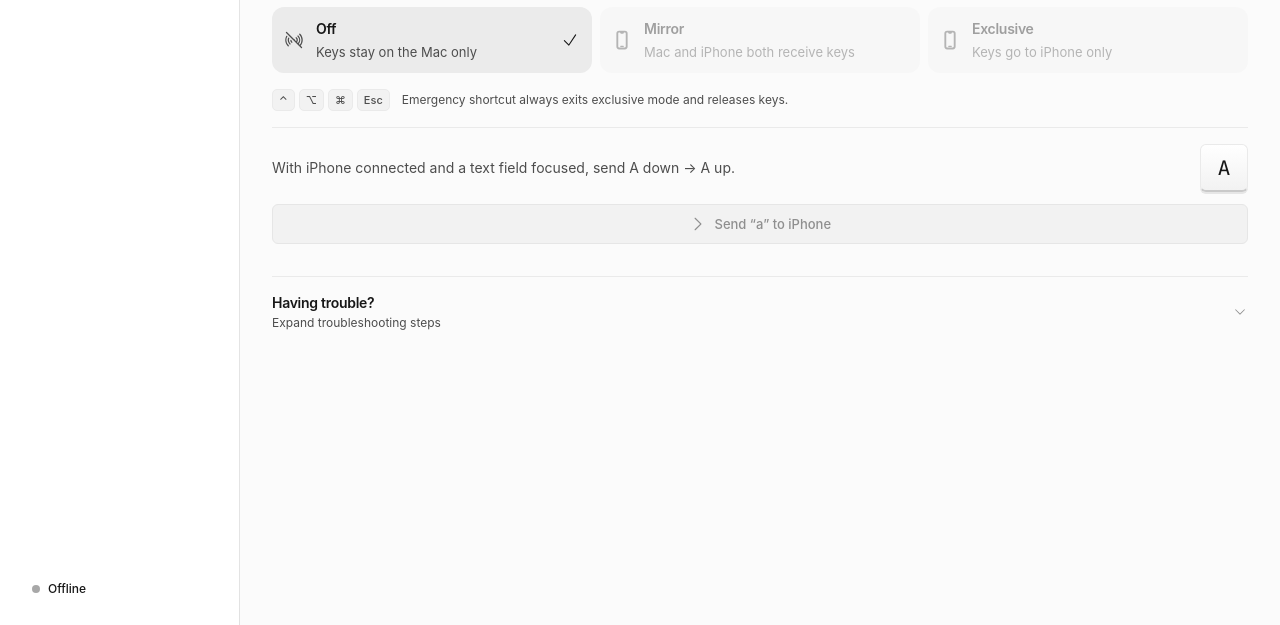
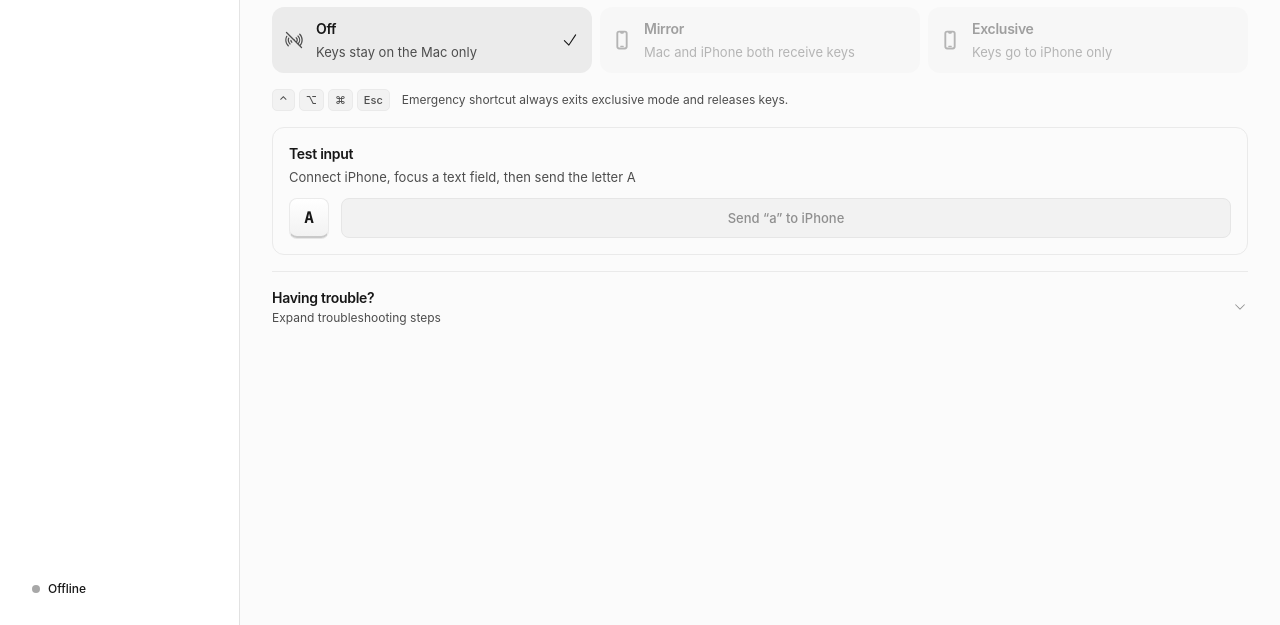
Before and after one commit to VicZhang6/Typephone, an Electron app: page electron/renderer/index.html in a window 1280 px wide. Shown: the part 175-800 px from the top of the page. Drawn offline with Linux system fonts and the light colour scheme; no server answers.

Commit message:
Fix connected state stuck on waiting-to-pair UI
Keep HID subscription as connected when advertising restarts, report
status from isSubscribed in the payload and renderer, and refine the
test-input panel layout to match the control page chrome.

```diff
--- a/electron/renderer/app.js
+++ b/electron/renderer/app.js
@@ -130,11 +130,20 @@ function routingLabel(mode) {
   return t('modeOffShort');
 }
 
+function isPhoneConnected(status) {
+  // Native may still report advertising while HID is subscribed; treat
+  // either signal as connected so the control card does not stay on
+  // “等待配对”.
+  return status.status === 'connected' || Boolean(status.isSubscribed);
+}
+
 function sidebarStatusLabel(status) {
   if (status.status === 'backendOffline') return t('statusOffline');
-  if (status.routingMode === 'mirror') return t('statusMirroring');
-  if (status.routingMode === 'exclusive') return t('statusExclusive');
-  if (status.status === 'connected') return t('statusConnected');
+  if (isPhoneConnected(status)) {
+    if (status.routingMode === 'mirror') return t('statusMirroring');
+    if (status.routingMode === 'exclusive') return t('statusExclusive');
+    return t('statusConnected');
+  }
   if (status.isAdvertising || status.status === 'advertising') return t('statusAdvertising');
   if (status.status === 'error') return t('statusError');
   return status.statusText || t('statusUnknown');
@@ -143,7 +152,7 @@ function sidebarStatusLabel(status) {
 function render(status) {
   latestStatus = status || latestStatus;
   status = latestStatus;
-  const connected = status.status === 'connected';
+  const connected = isPhoneConnected(status);
   const backendOnline = status.status !== 'backendOffline';
 
   elements.statusPill.dataset.state = status.routingMode && status.routingMode !== 'off'
--- a/electron/renderer/i18n.js
+++ b/electron/renderer/i18n.js
@@ -61,7 +61,8 @@
       modeGroupLabel: '输入模式',
       emergencyNote: '紧急快捷键始终退出独占模式并释放所有按键。',
 
-      testHint: 'iPhone 连接并打开输入框后，发送 A down → A up。',
+      testTitle: '测试输入',
+      testHint: '连接 iPhone 并聚焦输入框后，点发送试打字母 A',
       btnSendA: '发送 “a” 到 iPhone',
 
       helpTitle: '遇到问题？',
@@ -174,7 +175,8 @@
       modeGroupLabel: 'Input mode',
       emergencyNote: 'Emergency shortcut always exits exclusive mode and releases keys.',
 
-      testHint: 'With iPhone connected and a text field focused, send A down → A up.',
+      testTitle: 'Test input',
+      testHint: 'Connect iPhone, focus a text field, then send the letter A',
       btnSendA: 'Send “a” to iPhone',
 
       helpTitle: 'Having trouble?',
--- a/electron/renderer/index.html
+++ b/electron/renderer/index.html
@@ -126,13 +126,15 @@
 
               <div class="test-panel">
                 <div class="test-copy">
-                  <p data-i18n="testHint">iPhone 连接并打开输入框后，发送 A down → A up。</p>
+                  <strong class="test-title" data-i18n="testTitle">测试输入</strong>
+                  <p data-i18n="testHint">连接 iPhone 并聚焦输入框后，点发送试打字母 A</p>
                 </div>
-                <div class="keycap" aria-hidden="true">A</div>
-                <button class="test-button" id="send-a-button" type="button" disabled>
-                  <span class="hi hi-sm" data-icon="chevron-right" aria-hidden="true"></span>
-                  <span data-i18n="btnSendA">发送 “a” 到 iPhone</span>
-                </button>
+                <div class="test-action-row">
+                  <div class="keycap" aria-hidden="true">A</div>
+                  <button class="test-button" id="send-a-button" type="button" disabled>
+                    <span data-i18n="btnSendA">发送 “a” 到 iPhone</span>
+                  </button>
+                </div>
               </div>
 
               <details class="pairing-guide">
--- a/electron/renderer/styles.css
+++ b/electron/renderer/styles.css
@@ -1192,55 +1192,82 @@ button:disabled {
   box-shadow: none;
 }
 
+/* Test input panel — outlined card aligned with connection strip */
 .test-panel {
-  display: grid;
-  grid-template-columns: 1fr 48px;
-  gap: var(--space-3) var(--space-4);
-  align-items: center;
-  padding: var(--space-4) 0;
-  border-top: 1px solid var(--ds-gray-400);
-}
-.test-copy p:last-child {
+  display: flex;
+  flex-direction: column;
+  gap: var(--space-3);
+  margin: var(--space-4) 0 0;
+  padding: var(--space-4);
+  border: 1px solid var(--ds-gray-400);
+  border-radius: var(--radius-md);
+  background: transparent;
+}
+.test-copy {
+  display: flex;
+  flex-direction: column;
+  gap: 4px;
+  min-width: 0;
+}
+.test-title {
+  margin: 0;
+  font-size: 14px;
+  font-weight: 600;
+  line-height: 20px;
+  letter-spacing: -.28px;
+  color: var(--ink);
+}
+.test-copy p {
   margin: 0;
   color: var(--muted);
-  font-size: 14px;
-  line-height: 20px;
+  font-size: 13px;
+  line-height: 18px;
+}
+.test-action-row {
+  display: flex;
+  align-items: center;
+  gap: var(--space-3);
+  min-width: 0;
 }
 .keycap {
   display: grid;
-  width: 48px;
-  height: 48px;
+  width: 40px;
+  height: 40px;
+  flex: none;
   place-items: center;
   border: 1px solid var(--keycap-border);
-  border-bottom: 2px solid var(--keycap-border-b);
-  border-radius: var(--radius-sm);
+  border-bottom-width: 2px;
+  border-bottom-color: var(--keycap-border-b);
+  border-radius: 8px;
   background: var(--keycap-bg);
   color: var(--keycap-fg);
   font-family: ui-monospace, "Geist Mono", SFMono-Regular, Menlo, monospace;
-  font-size: 20px;
-  font-weight: 500;
-  box-shadow: 0 2px 0 var(--keycap-shadow);
-}
-/* Test action — secondary surface, full width in panel */
+  font-size: 16px;
+  font-weight: 600;
+  letter-spacing: 0;
+  box-shadow: 0 1px 0 var(--keycap-shadow);
+  user-select: none;
+}
+/* Primary-style send when enabled; muted secondary when disabled */
 .test-button {
-  grid-column: 1 / -1;
-  width: 100%;
-  height: var(--control-h);
-  padding: 0 10px;
-  border-color: var(--btn-secondary-border);
-  border-radius: var(--radius-sm);
-  background: var(--btn-secondary-bg);
-  color: var(--btn-secondary-fg);
+  flex: 1;
+  min-width: 0;
+  height: 40px;
+  padding: 0 14px;
+  border-color: transparent;
+  border-radius: 8px;
+  background: var(--btn-primary-bg);
+  color: var(--btn-primary-fg);
 }
 .test-button:hover:not(:disabled) {
-  border-color: var(--btn-secondary-border-hover);
-  background: var(--btn-secondary-bg-hover);
-  color: var(--btn-secondary-fg);
+  border-color: transparent;
+  background: var(--btn-primary-bg-hover);
+  color: var(--btn-primary-fg);
 }
 .test-button:active:not(:disabled) {
-  border-color: var(--btn-secondary-border-active);
-  background: var(--btn-secondary-bg-active);
-  color: var(--btn-secondary-fg);
+  border-color: transparent;
+  background: var(--btn-primary-bg-active);
+  color: var(--btn-primary-fg);
 }
 .test-button:disabled {
   background: var(--btn-secondary-bg-disabled);
```
Also changed, not shown: 2 other files.
